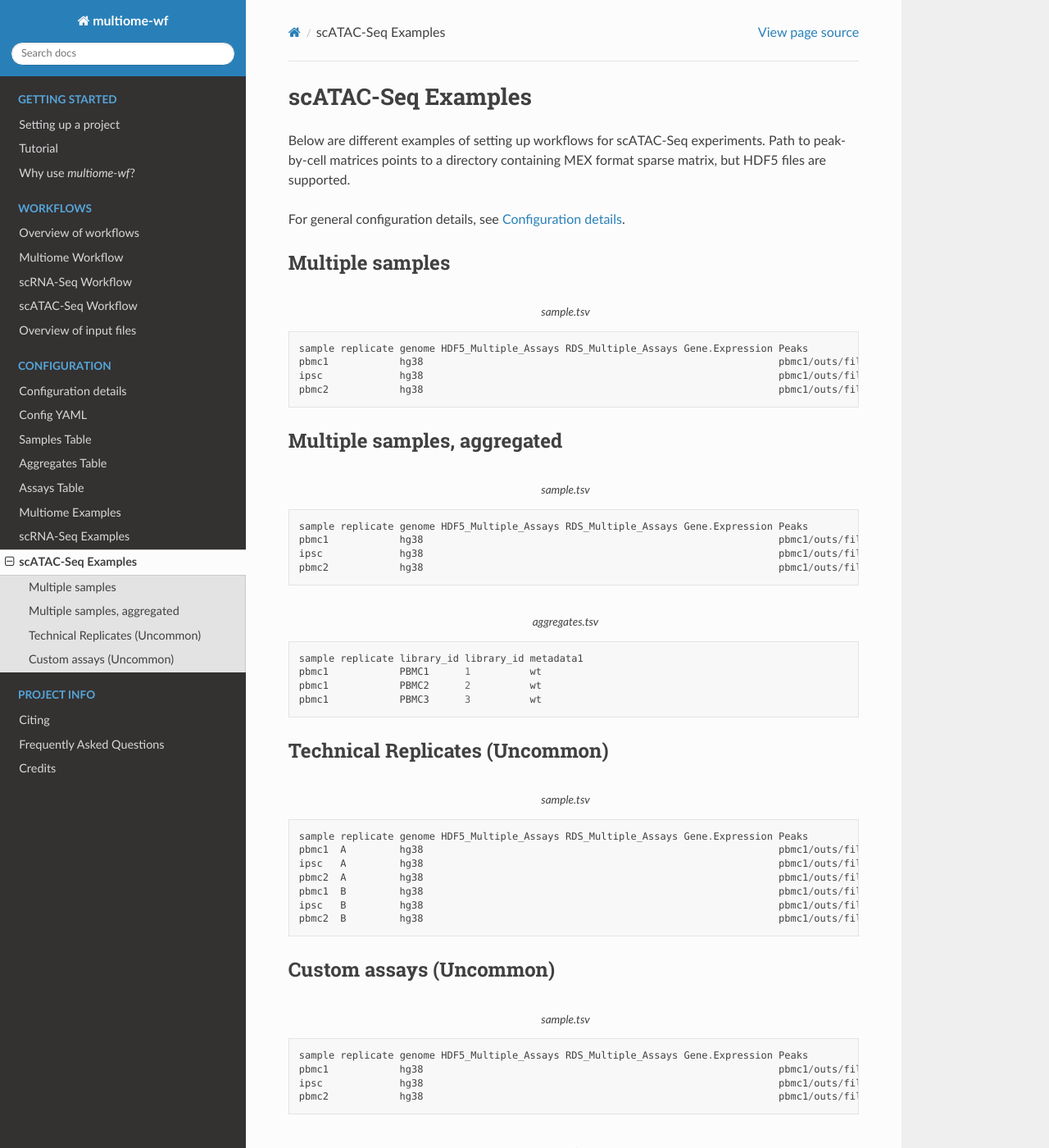
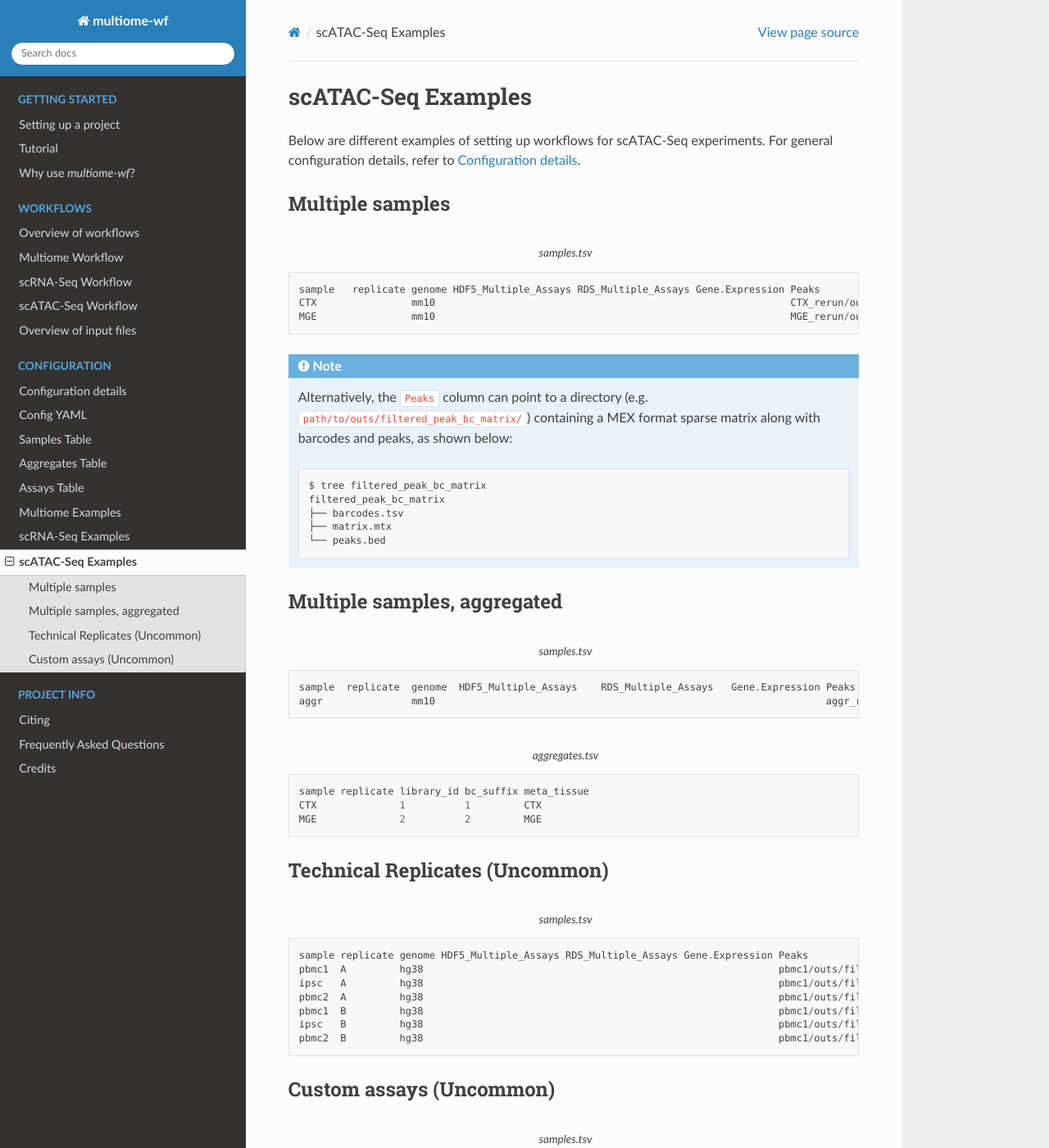
Before and after one commit to NICHD-BSPC/multiome-wf, a Sphinx documentation site: the page built from docs/configuration/config-atac.rst, in a window 1280 px wide and 1400 px high. Shown: the whole window at 82% size. Built offline with Sphinx 7.4.7 and the Read the Docs theme 2.0.0, drawn with Linux system fonts in a browser that asks for light colours.

Commit message:
modality-specific config tables updated

```diff
--- a/docs/configuration/config-atac.rst
+++ b/docs/configuration/config-atac.rst
@@ -5,68 +5,79 @@
 ===================
 
 
-Below are different examples of setting up workflows for scATAC-Seq experiments. Path to peak-by-cell matrices points to a directory containing MEX format sparse matrix, but HDF5 files are supported.
-
-For general configuration details, see :ref:`config`.
+Below are different examples of setting up workflows for scATAC-Seq
+experiments.
+For general configuration details, refer to :ref:`config`.
 
 
 Multiple samples
 ----------------
 
 .. code-block::
-    :caption: sample.tsv
+    :caption: samples.tsv
 
-    sample replicate genome HDF5_Multiple_Assays RDS_Multiple_Assays Gene.Expression Peaks                                TF  fragments                   singlecell  meta_modality  meta_batch  meta_geno
-    pbmc1            hg38                                                            pbmc1/outs/filtered_peak_bc_matrix/      pbmc1/outs/fragments.tsv.gz             ATAC           batch1      wt
-    ipsc             hg38                                                            pbmc1/outs/filtered_peak_bc_matrix/      ipsc/outs/fragments.tsv.gz              ATAC           batch1      wt
-    pbmc2            hg38                                                            pbmc1/outs/filtered_peak_bc_matrix/      pbmc2/outs/fragments.tsv.gz             ATAC           batch1      wt
+    sample   replicate genome HDF5_Multiple_Assays RDS_Multiple_Assays Gene.Expression Peaks                                       TF                                       fragments                          singlecell                 meta_batch  meta_tissue
+    CTX                mm10                                                            CTX_rerun/outs/filtered_peak_bc_matrix.h5   CTX_rerun/outs/filtered_tf_bc_matrix.h5  CTX_rerun/outs/fragments.tsv.gz    CTX_rerun/outs/summary.csv batch1      CTX
+    MGE                mm10                                                            MGE_rerun/outs/filtered_peak_bc_matrix.h5   MGE_rerun/outs/filtered_tf_bc_matrix.h5  MGE_rerun/outs/fragments.tsv.gz    MGE_rerun/outs/summary.csv batch1      MGE
+
+
+.. note::
+
+    Alternatively, the ``Peaks`` column can point to a directory
+    (e.g. ``path/to/outs/filtered_peak_bc_matrix/``) containing a MEX
+    format sparse matrix along with barcodes and peaks, as shown below:
+
+    .. code-block:: bash
+
+        $ tree filtered_peak_bc_matrix
+        filtered_peak_bc_matrix
+        ├── barcodes.tsv
+        ├── matrix.mtx
+        └── peaks.bed
 
 
 Multiple samples, aggregated
 ----------------------------
 
 .. code-block::
-    :caption: sample.tsv
+    :caption: samples.tsv
 
-    sample replicate genome HDF5_Multiple_Assays RDS_Multiple_Assays Gene.Expression Peaks                                TF  fragments                   singlecell  meta_modality  meta_batch  meta_geno
-    pbmc1            hg38                                                            pbmc1/outs/filtered_peak_bc_matrix/      pbmc1/outs/fragments.tsv.gz             ATAC           batch1      wt
-    ipsc             hg38                                                            pbmc1/outs/filtered_peak_bc_matrix/      ipsc/outs/fragments.tsv.gz              ATAC           batch1      wt
-    pbmc2            hg38                                                            pbmc1/outs/filtered_peak_bc_matrix/      pbmc2/outs/fragments.tsv.gz             ATAC           batch1      wt
+    sample  replicate  genome  HDF5_Multiple_Assays    RDS_Multiple_Assays   Gene.Expression Peaks                                      TF      fragments                           singlecell                      meta_batch
+    aggr               mm10                                                                  aggr_rerun/outs/filtered_peak_bc_matrix.h5         aggr_rerun/outs/fragments.tsv.gz    aggr_rerun/outs/singlecell.csv  batch1
 
 .. code-block::
     :caption: aggregates.tsv
 
-    sample replicate library_id library_id metadata1
-    pbmc1            PBMC1      1          wt
-    pbmc1            PBMC2      2          wt
-    pbmc1            PBMC3      3          wt
+    sample replicate library_id bc_suffix meta_tissue
+    CTX              1          1         CTX
+    MGE              2          2         MGE
 
 
 Technical Replicates (Uncommon)
 -------------------------------
 
 .. code-block::
-    :caption: sample.tsv
+    :caption: samples.tsv
 
-    sample replicate genome HDF5_Multiple_Assays RDS_Multiple_Assays Gene.Expression Peaks                                TF  fragments                   singlecell  meta_modality  meta_batch  meta_geno
-    pbmc1  A         hg38                                                            pbmc1/outs/filtered_peak_bc_matrix/      pbmc1/outs/fragments.tsv.gz             ATAC           batch1      wt
-    ipsc   A         hg38                                                            pbmc1/outs/filtered_peak_bc_matrix/      ipsc/outs/fragments.tsv.gz              ATAC           batch1      wt
-    pbmc2  A         hg38                                                            pbmc1/outs/filtered_peak_bc_matrix/      pbmc2/outs/fragments.tsv.gz             ATAC           batch1      wt
-    pbmc1  B         hg38                                                            pbmc1/outs/filtered_peak_bc_matrix/      pbmc1/outs/fragments.tsv.gz             ATAC           batch1      wt
-    ipsc   B         hg38                                                            pbmc1/outs/filtered_peak_bc_matrix/      ipsc/outs/fragments.tsv.gz              ATAC           batch1      wt
-    pbmc2  B         hg38                                                            pbmc1/outs/filtered_peak_bc_matrix/      pbmc2/outs/fragments.tsv.gz             ATAC           batch1      wt
+    sample replicate genome HDF5_Multiple_Assays RDS_Multiple_Assays Gene.Expression Peaks                                TF  fragments                   singlecell  meta_batch  meta_geno
+    pbmc1  A         hg38                                                            pbmc1/outs/filtered_peak_bc_matrix/      pbmc1/outs/fragments.tsv.gz             batch1      wt
+    ipsc   A         hg38                                                            pbmc1/outs/filtered_peak_bc_matrix/      ipsc/outs/fragments.tsv.gz              batch1      wt
+    pbmc2  A         hg38                                                            pbmc1/outs/filtered_peak_bc_matrix/      pbmc2/outs/fragments.tsv.gz             batch1      wt
+    pbmc1  B         hg38                                                            pbmc1/outs/filtered_peak_bc_matrix/      pbmc1/outs/fragments.tsv.gz             batch1      wt
+    ipsc   B         hg38                                                            pbmc1/outs/filtered_peak_bc_matrix/      ipsc/outs/fragments.tsv.gz              batch1      wt
+    pbmc2  B         hg38                                                            pbmc1/outs/filtered_peak_bc_matrix/      pbmc2/outs/fragments.tsv.gz             batch1      wt
 
 
 Custom assays (Uncommon)
 ------------------------
 
 .. code-block::
-    :caption: sample.tsv
+    :caption: samples.tsv
 
-    sample replicate genome HDF5_Multiple_Assays RDS_Multiple_Assays Gene.Expression Peaks                                TF  fragments                   singlecell  meta_modality  meta_batch  meta_geno
-    pbmc1            hg38                                                            pbmc1/outs/filtered_peak_bc_matrix/      pbmc1/outs/fragments.tsv.gz             ATAC           batch1      wt
-    ipsc             hg38                                                            pbmc1/outs/filtered_peak_bc_matrix/      ipsc/outs/fragments.tsv.gz              ATAC           batch1      wt
-    pbmc2            hg38                                                            pbmc1/outs/filtered_peak_bc_matrix/      pbmc2/outs/fragments.tsv.gz             ATAC           batch1      wt
+    sample replicate genome HDF5_Multiple_Assays RDS_Multiple_Assays Gene.Expression Peaks                                TF  fragments                   singlecell  meta_batch  meta_geno
+    pbmc1            hg38                                                            pbmc1/outs/filtered_peak_bc_matrix/      pbmc1/outs/fragments.tsv.gz             batch1      wt
+    ipsc             hg38                                                            pbmc1/outs/filtered_peak_bc_matrix/      ipsc/outs/fragments.tsv.gz              batch1      wt
+    pbmc2            hg38                                                            pbmc1/outs/filtered_peak_bc_matrix/      pbmc2/outs/fragments.tsv.gz             batch1      wt
 
 .. code-block::
     :caption: assays.tsv
```
Also changed, not shown: docs/configuration/config-multiome.rst (+25 -30 lines), docs/configuration/config-rna.rst (+36 -26 lines).
